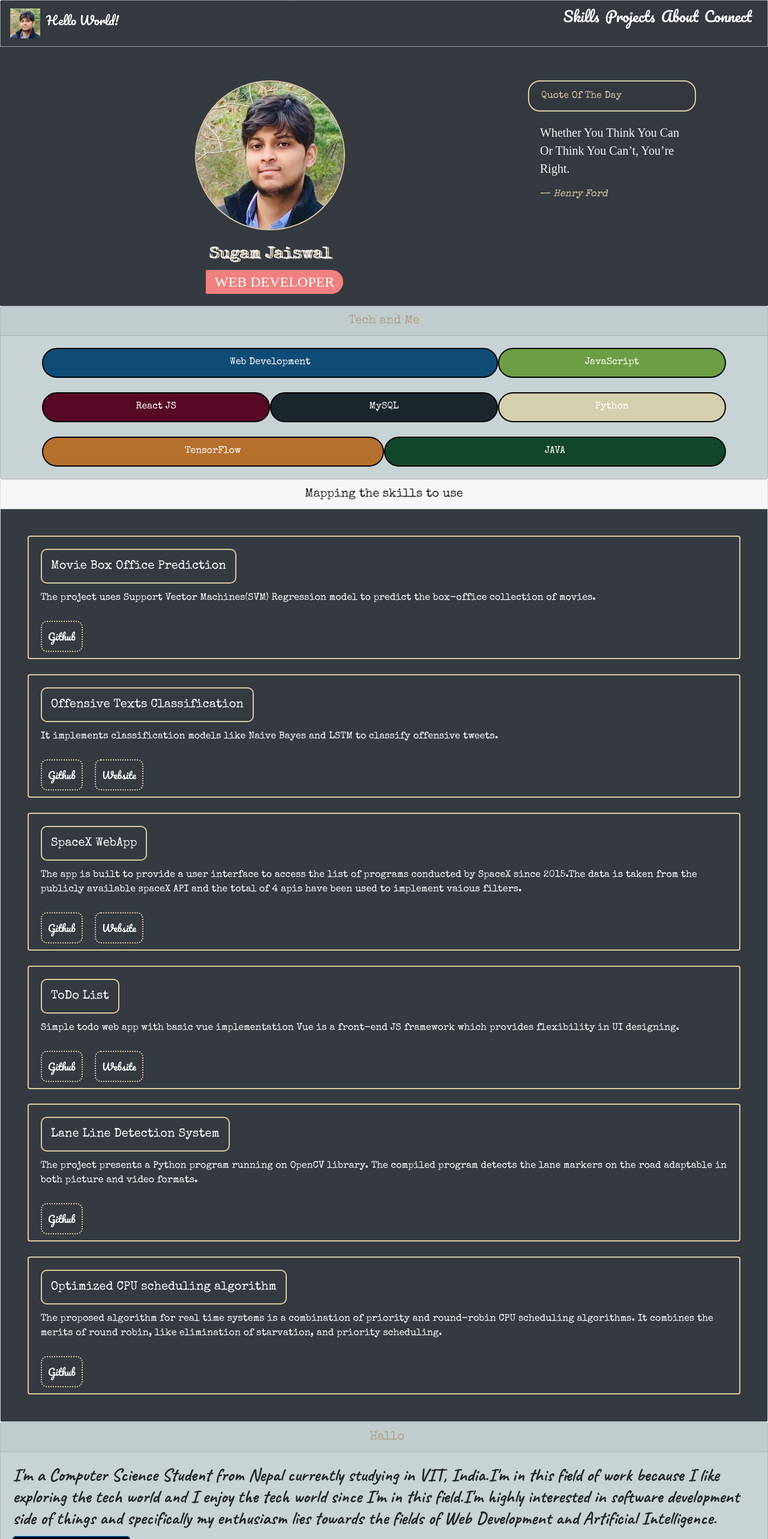
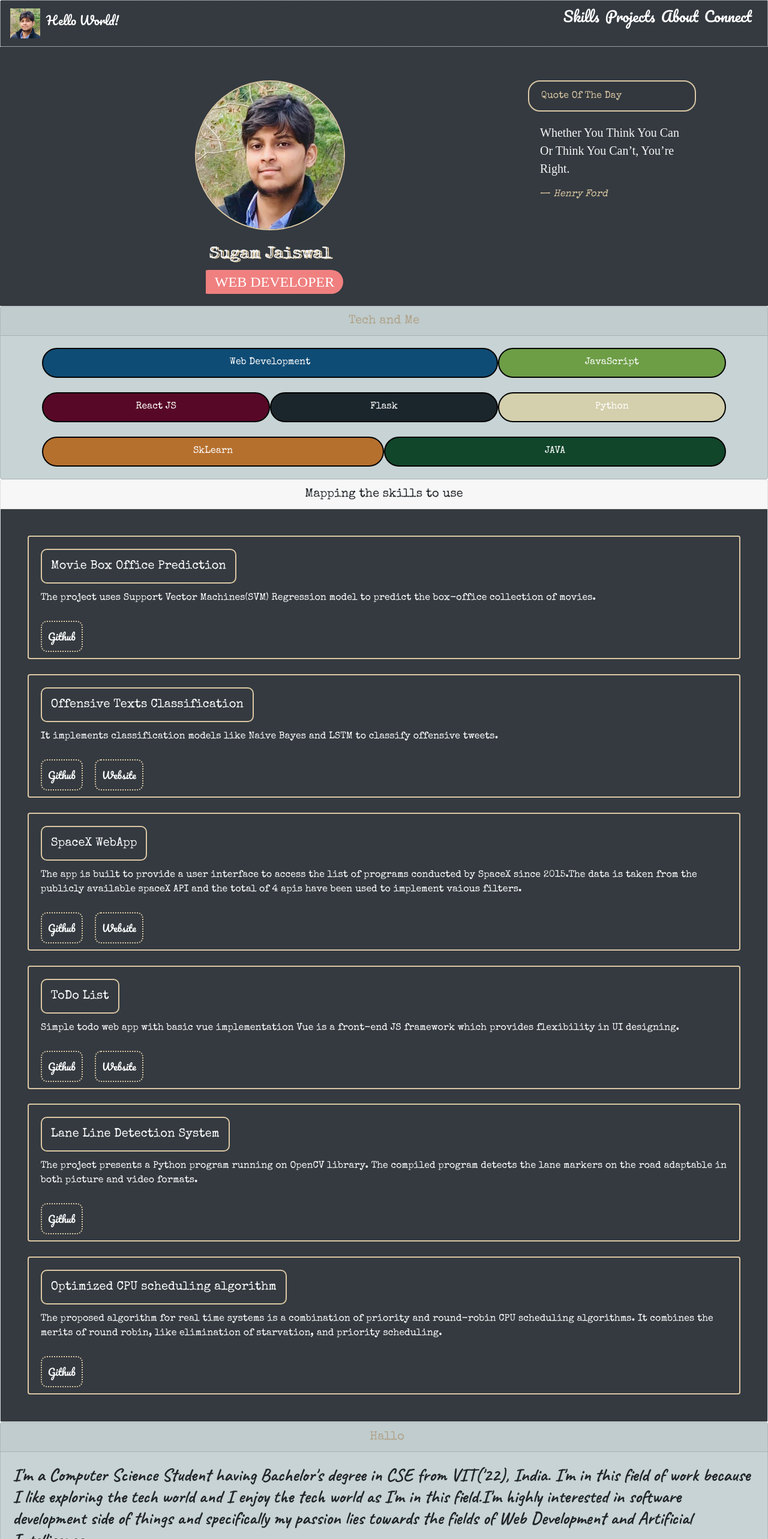
Before and after one commit to jaissugam/jaissugam.github.io, a React (Create React App) app: page / in a window 1280 px wide. Shown: the top 2566 px of the page at 60% size. Built offline with nearby package versions, Linux system fonts and the light colour scheme; a web font is replaced by a local one.

Commit message:
edited about

```diff
--- a/src/components/About.js
+++ b/src/components/About.js
@@ -6,7 +6,7 @@ const About=()=>{
         <Card className="about">
             <Card.Header as="h5" style={{textAlign:'center'}}><span></span></Card.Header>
             <Card.Body>
-                <Card.Title style={{fontFamily: 'Caveat',fontSize:'30px'}}>I'm a Computer Science Student from Nepal currently studying in VIT, India.I'm in this field of work because I like exploring the tech world and I enjoy the tech world since I'm in this field.I'm highly interested in software development side of things and specifically my enthusiasm lies towards the fields of Web Development and Artificial Intelligence.  </Card.Title>
+                <Card.Title style={{fontFamily: 'Caveat',fontSize:'30px'}}>I'm a Computer Science Student having Bachelor's degree in CSE from VIT('22), India. I'm in this field of work because I like exploring the tech world and I enjoy the tech world as I'm in this field.I'm highly interested in software development side of things and specifically my passion lies towards the fields of Web Development and Artificial Intelligence.  </Card.Title>
 
                 <Button variant="primary" style={{borderRadius:'5px',color:'rgb(219, 199, 163)',backgroundColor:'black',fontSize:'1.5rem'}}><a target="_blank" rel="noreferrer" href={resume}>View my Resume</a></Button>
             </Card.Body>
--- a/src/components/Quote.js
+++ b/src/components/Quote.js
@@ -4,6 +4,10 @@ const collection=[
     ['Magic is believing in yourself. If you can make that happen, you can make anything happen.','Johann Wolfgang Von Goethe'],
     ['If You Are Working On Something That You Really Care About, You Don’t Have To Be Pushed. The Vision Pulls You.','Steve Jobs'],
     ['Whether You Think You Can Or Think You Can’t, You’re Right.','Henry Ford'],
+    ['You can’t use up creativity. The more you use, the more you have.','Maya Angelou'],
+    ['The man on top of the mountain didn’t fall there.','Vince Lombardi'],
+    ['Nothing is really work unless you would rather be doing something else.','J.M. Barrie'],
+    ['Done is better than perfect.','Sheryl Sandberg'],
     ['If you don\'t value your time, neither will others. Stop giving away your time and talents--start charging for it.','Kim Garst'],
     ['Happiness is a butterfly, which when pursued, is always beyond your grasp, but which, if you will sit down quietly, may alight upon you.','Nathaniel Hawthorne']
 ];
--- a/src/components/Skills.js
+++ b/src/components/Skills.js
@@ -20,7 +20,7 @@ const Skills=()=>{
                     React JS
                     </Col>
                     <Col xs={6} md={4} style={column} className="d">
-                    MySQL
+                    Flask
                     </Col>
                     <Col xs={6} md={4} style={column} className="e">
                     Python
@@ -28,7 +28,7 @@ const Skills=()=>{
                 </Row>
                 <br></br>
                 <Row>
-                    <Col xs={6} style={column} className="f">TensorFlow</Col>
+                    <Col xs={6} style={column} className="f">SkLearn</Col>
                     <Col xs={6} style={column} className="g">JAVA</Col>
                 </Row>
             </Container>
```
